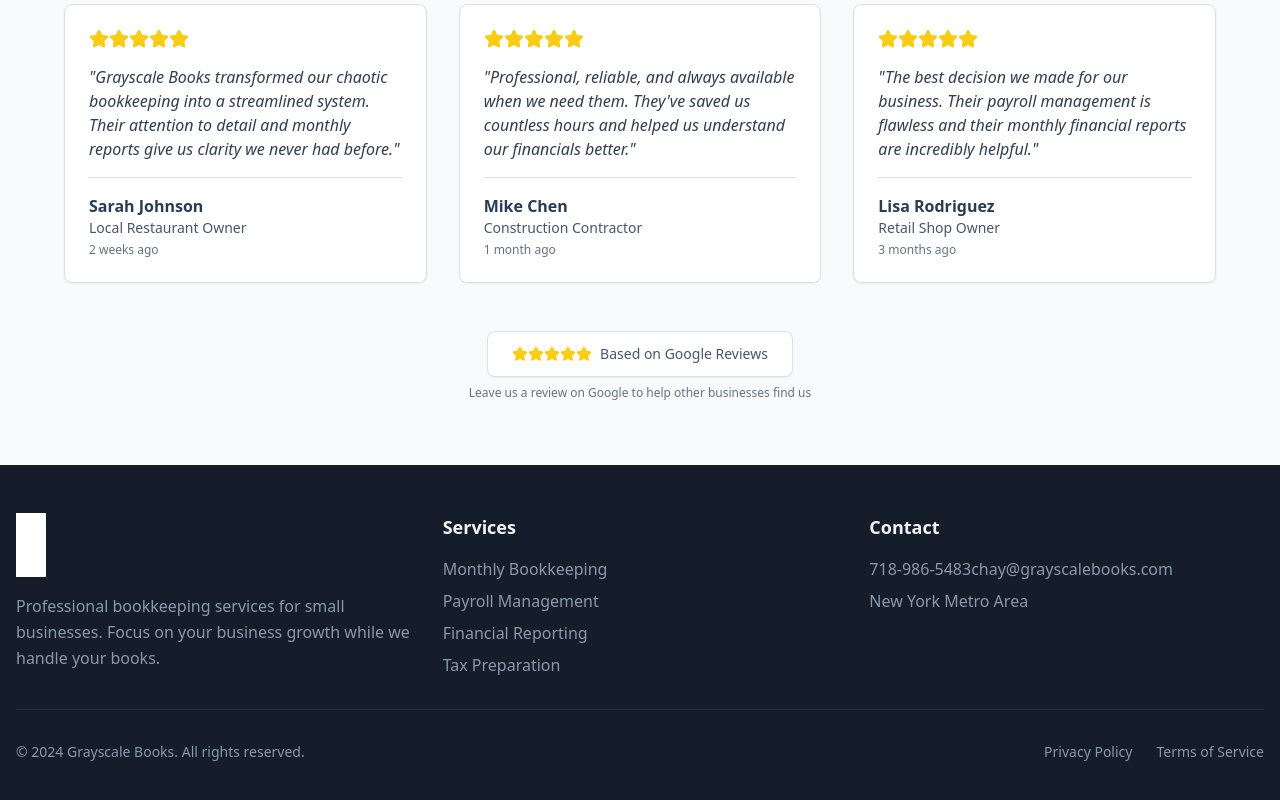
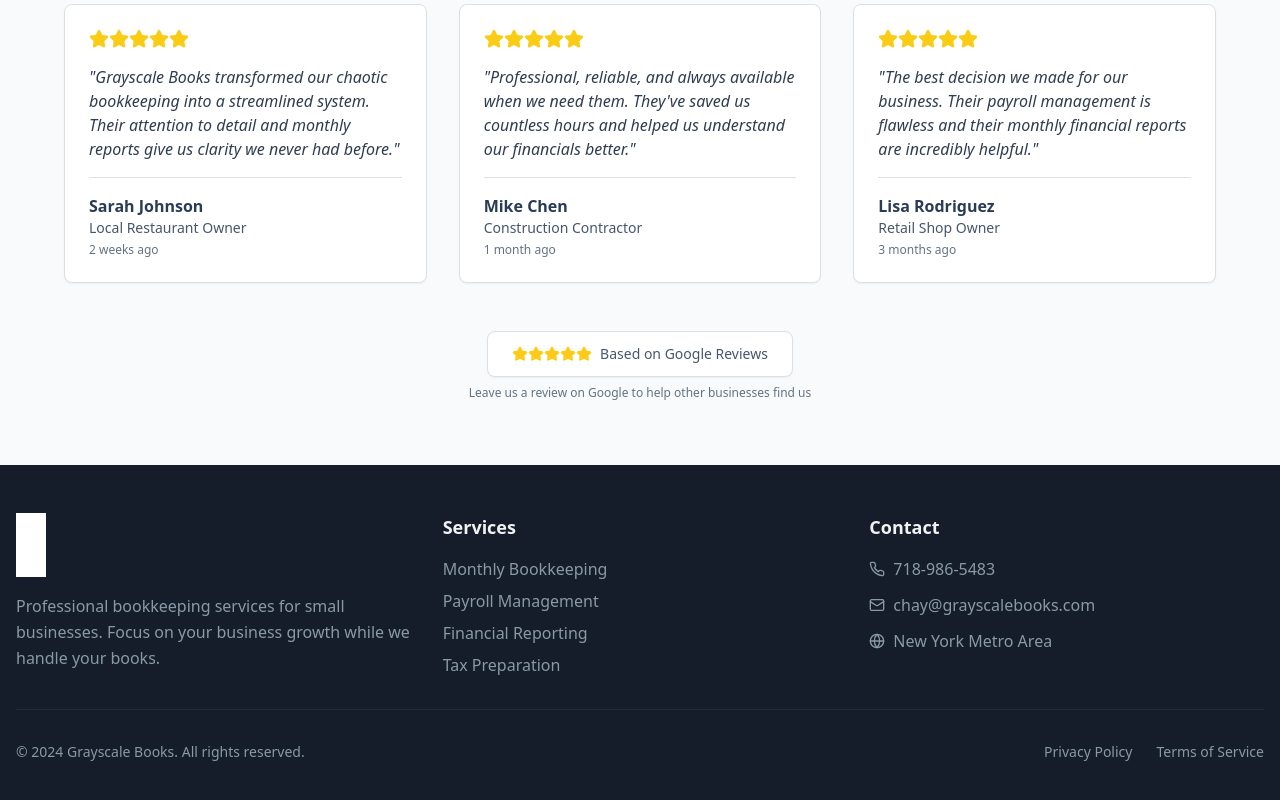
Before and after one commit to samtheruby/grayscale-bookkeeping-haven-88, a React (Vite) app: page / in a window 1280 px wide. Shown: the part 3548-4348 px from the top of the page. Built offline with nearby package versions, Linux system fonts and the light colour scheme.

Commit message:
Fix contact info in Footer

```diff
--- a/src/components/Footer.tsx
+++ b/src/components/Footer.tsx
@@ -1,3 +1,5 @@
+import { Phone, Mail, Globe } from "lucide-react";
+
 const Footer = () => {
   return (
     <footer className="bg-gray-900 text-gray-300 py-12">
@@ -29,20 +31,29 @@ const Footer = () => {
 
           <div className="space-y-4">
             <h3 className="text-lg font-semibold text-gray-100">Contact</h3>
-            <div className="space-y-2">
+            <div className="space-y-3">
+              <div className="flex items-center space-x-2">
+                <Phone className="h-4 w-4 text-gray-400" />
                 <a
                   href="tel:718-986-5483"
                   className="text-gray-400 hover:text-gray-200 transition-colors"
                 >
                   718-986-5483
                 </a>
+              </div>
+              <div className="flex items-center space-x-2">
+                <Mail className="h-4 w-4 text-gray-400" />
                 <a
                   href="mailto:chay@grayscalebooks.com"
                   className="text-gray-400 hover:text-gray-200 transition-colors"
                 >
                   chay@grayscalebooks.com
                 </a>
+              </div>
+              <div className="flex items-center space-x-2">
+                <Globe className="h-4 w-4 text-gray-400" />
                 <p className="text-gray-400">New York Metro Area</p>
+              </div>
             </div>
           </div>
         </div>
```
Lines whose indentation alone changed are shown as unchanged.
